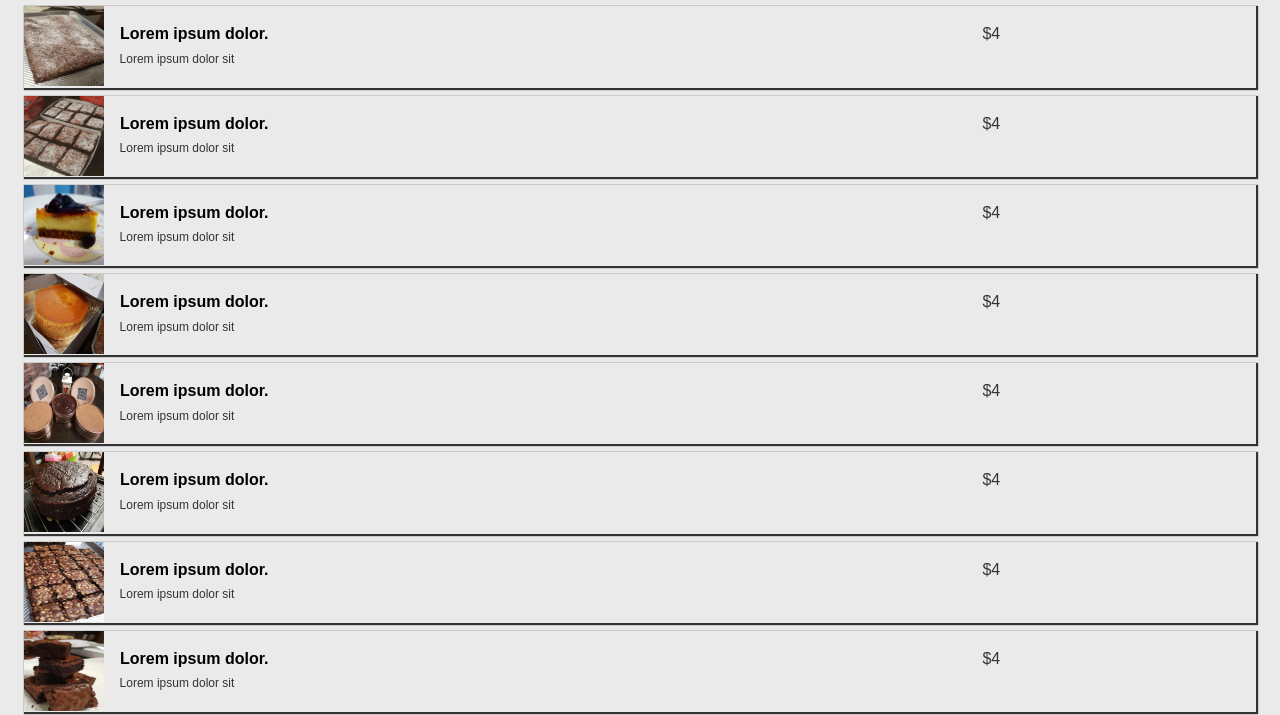
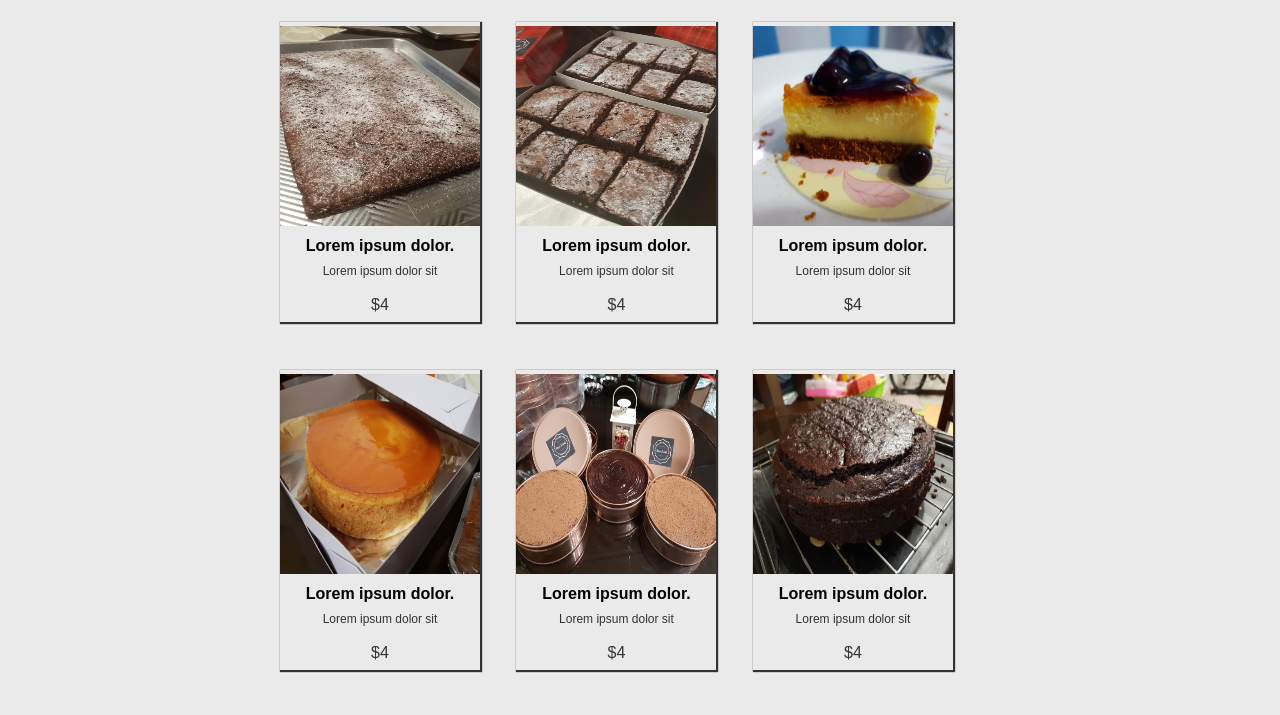
Before and after one commit to MarkSablan/ProjectManagement, a plain HTML site: page products.html in a window 1280 px wide. Shown: the part 304-1019 px from the top of the page. Drawn offline with Linux system fonts and the light colour scheme.

Commit message:
Add files via upload

```diff
--- a/css/products-styles.css
+++ b/css/products-styles.css
@@ -220,3 +220,57 @@ nav img{
 }
 
 /*media query*/
+@media(min-width: 700px){
+
+	.grid{
+		display: grid;
+		grid-template-columns: 1fr repeat(2, minmax(auto, 25em)) 1fr;
+	}
+
+	.content-wrap,
+	#section-a .content-title,
+	#section-c ul{
+		grid-column: 2/4;
+	}
+
+	#section-b .content-wrap{
+		display: inline-block;
+	}
+
+	#section-b #item{
+		width: 200px;
+		height: 300px;
+		display: inline-block;
+		align-content: center;
+		margin: 1.5em 1em;
+	}
+
+	#section-b #item-image{
+		width: 100%;
+		height: 200px;
+	}
+
+	#section-b #item #info,
+	#section-b #item #price
+	{
+		display: inline-block;
+		margin: 0;
+		text-align: center;
+	}
+
+	#section-b #info{
+		width: 100%;
+		/*border: 1px black solid;*/
+		padding: 0.5em 0;
+	}
+
+	#section-b #price{
+		padding: 0.1em 0;
+		/*border: 1px black solid;*/
+		width: 100%;
+	}
+
+	.box, #main-footer div{
+		grid-column: span 2;
+	}
+}
```
